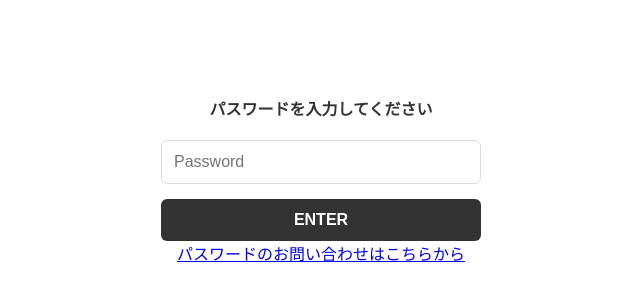
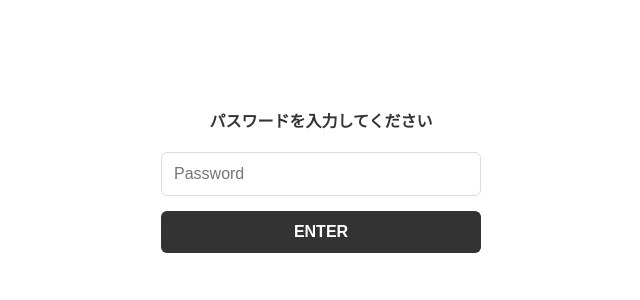
Before and after one commit to honi-abe/honikaze, a plain HTML site: page index.html in a window 1280 px wide. Shown: the part 228-528 px from the top of the page, without its empty margins (319-959 px from the left). Drawn offline with Linux system fonts and the light colour scheme.

Commit message:
Update index.html

```diff
--- a/index.html
+++ b/index.html
@@ -66,7 +66,6 @@
     <h3>パスワードを入力してください</h3>
     <input type="password" id="password" placeholder="Password">
     <button onclick="checkPassword()">ENTER</button>
-    <a href="https://honikaze.com/#contact">パスワードのお問い合わせはこちらから</a>
     <p id="errorMessage" class="error">パスワードが違います</p>
   </div>
 
```
